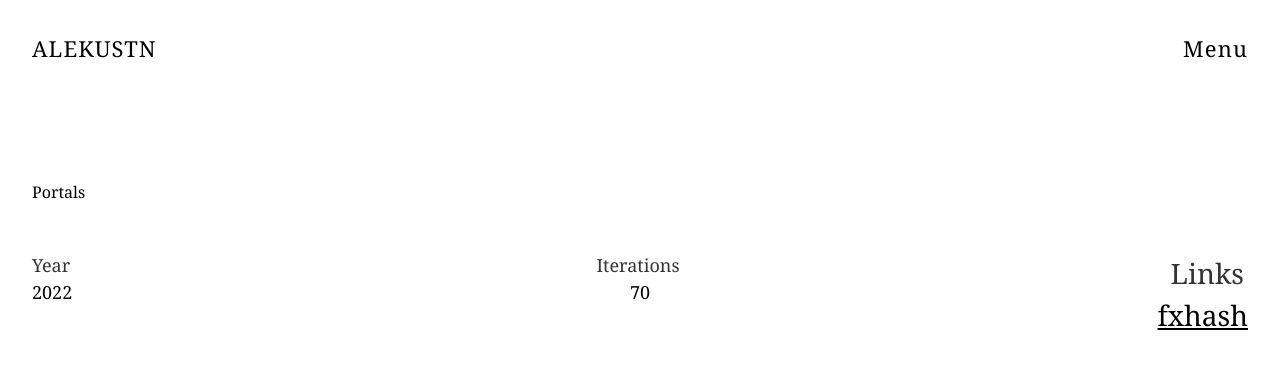
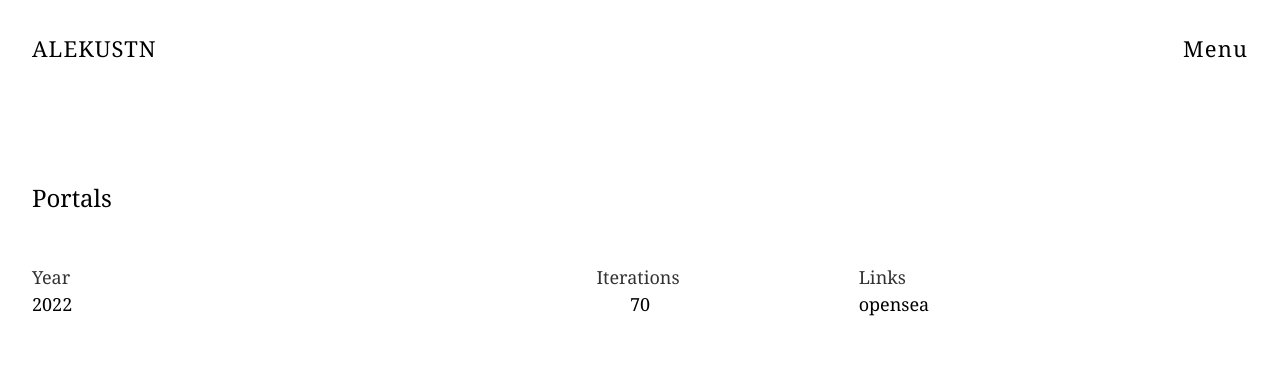
Before and after one commit to alekustn-studio/alekustn-website, a Next.js app: page /collection/1 in a window 1280 px wide. Shown: the top 386 px of the page. Built offline with nearby package versions, Linux system fonts and the light colour scheme.

Commit message:
Set font size ONLY for Links tag and opensea link

```diff
--- a/templates/CollectionTemplate.tsx
+++ b/templates/CollectionTemplate.tsx
@@ -56,7 +56,7 @@ export default function CollectionTemplate({ data }: CollectionTemplateProps) {
       <h1
         style={{
           fontFamily: 'var(--font-playfair)',
-          fontSize: '16px',
+          fontSize: '24px',
           color: '#000',
           fontWeight: '400',
           fontStyle: 'normal',
@@ -80,19 +80,12 @@ export default function CollectionTemplate({ data }: CollectionTemplateProps) {
             </div>
           </div>
 
-          {data.platform && data.link && (
-            <div style={{ textAlign: 'right' }}>
-              <div style={labelStyle}>Links</div>
-              <CollectionLink
-                href={data.link}
-                platform={data.platform}
-                style={{
-                  ...textStyle,
-                  textDecoration: 'underline',
-                }}
-              />
-            </div>
-          )}
+          <div>
+            <div style={{ ...labelStyle, fontSize: '18px' }}>Links</div>
+            <a href={data.link} style={{ ...textStyle, fontSize: '18px' }}>
+              opensea
+            </a>
+          </div>
         </div>
 
         <div style={descriptionStyle}>
```
